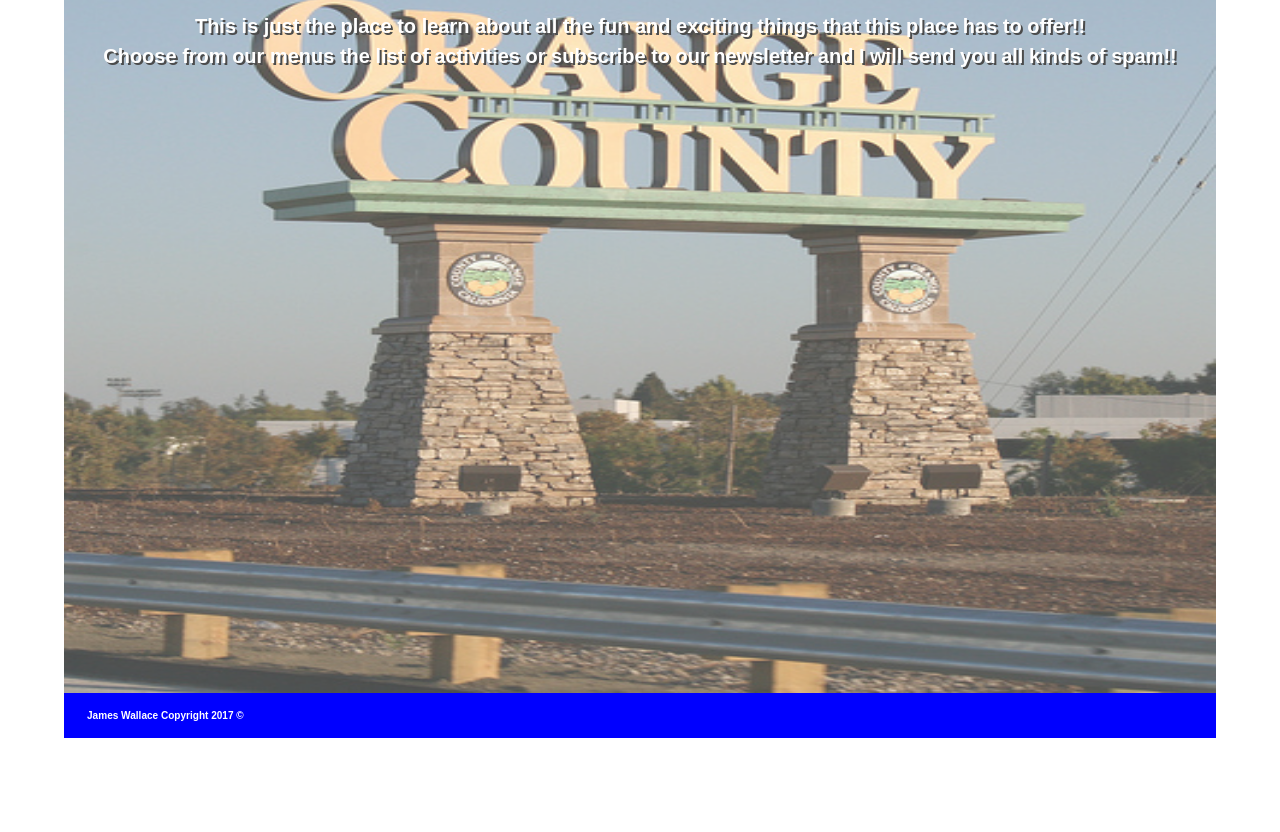
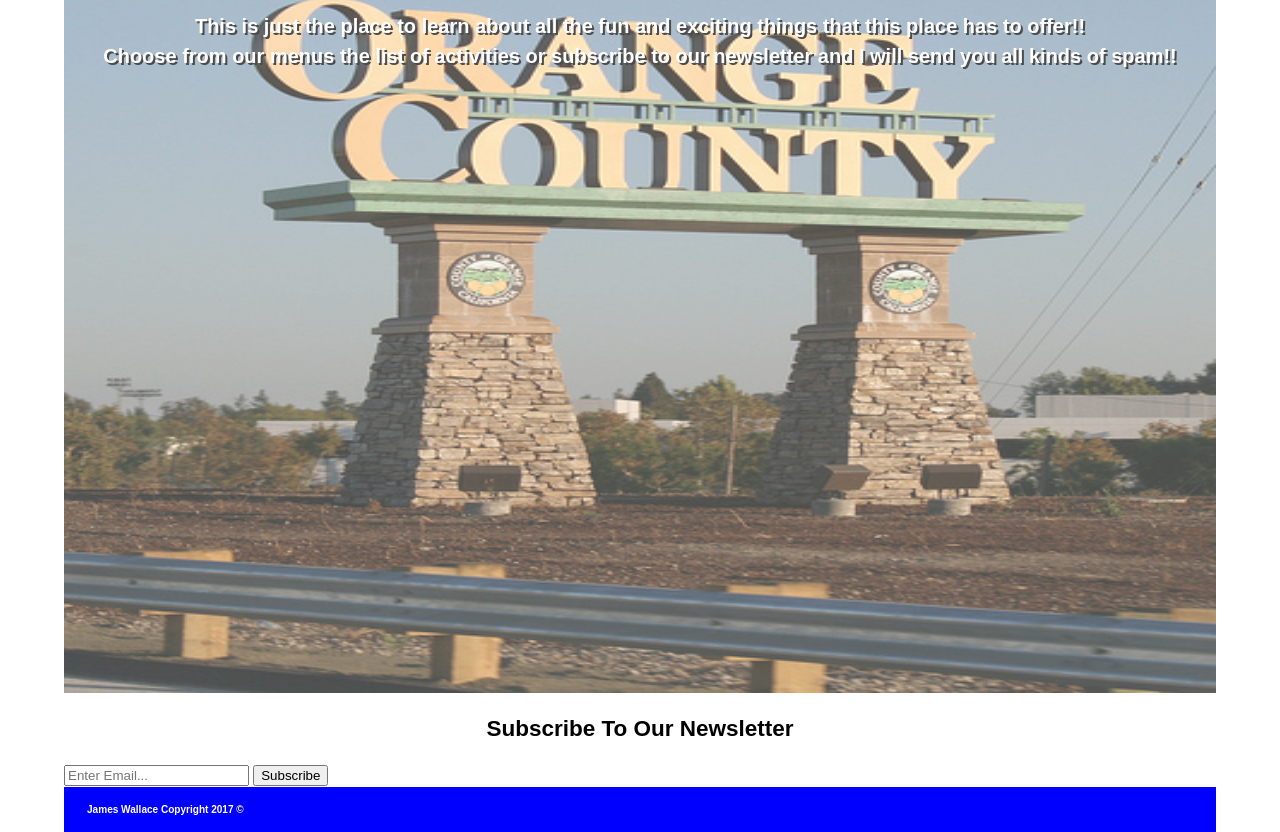
Before and after one commit to jrwallace1983/OcAct, a plain HTML site: page index.html in a window 1280 px wide. Shown: the part 317-1149 px from the top of the page. Before the commit the page ends 1055 px from the top, so only its background shows below. Drawn offline with Linux system fonts and the light colour scheme.

Commit message:
button added

```diff
--- a/index.html
+++ b/index.html
@@ -38,11 +38,20 @@
 			</div>
 		</header>
 		<section id="showcase">
-			<div class="container" style="background-color:yellow; margin:;">
+			<div class="container">
 				<h1> Welcome All Orange County!!!!</h1>
 				<p>This is just the place to learn about all the fun and exciting things that this place has to offer!!<br/>
 					Choose from our menus the list of activities or subscribe to our newsletter and I will send you all kinds of spam!!
 				</p>
+			</div>
+		</section>
+		<section>
+			<div class="container">
+				<h1>Subscribe To Our Newsletter</h1>
+				<form>
+					<input type="email" placeholder="Enter Email...">
+					<button type="submit" class="button_1">Subscribe</button>
+				</form>
 			</div>
 		</section>
 		<footer>
```
